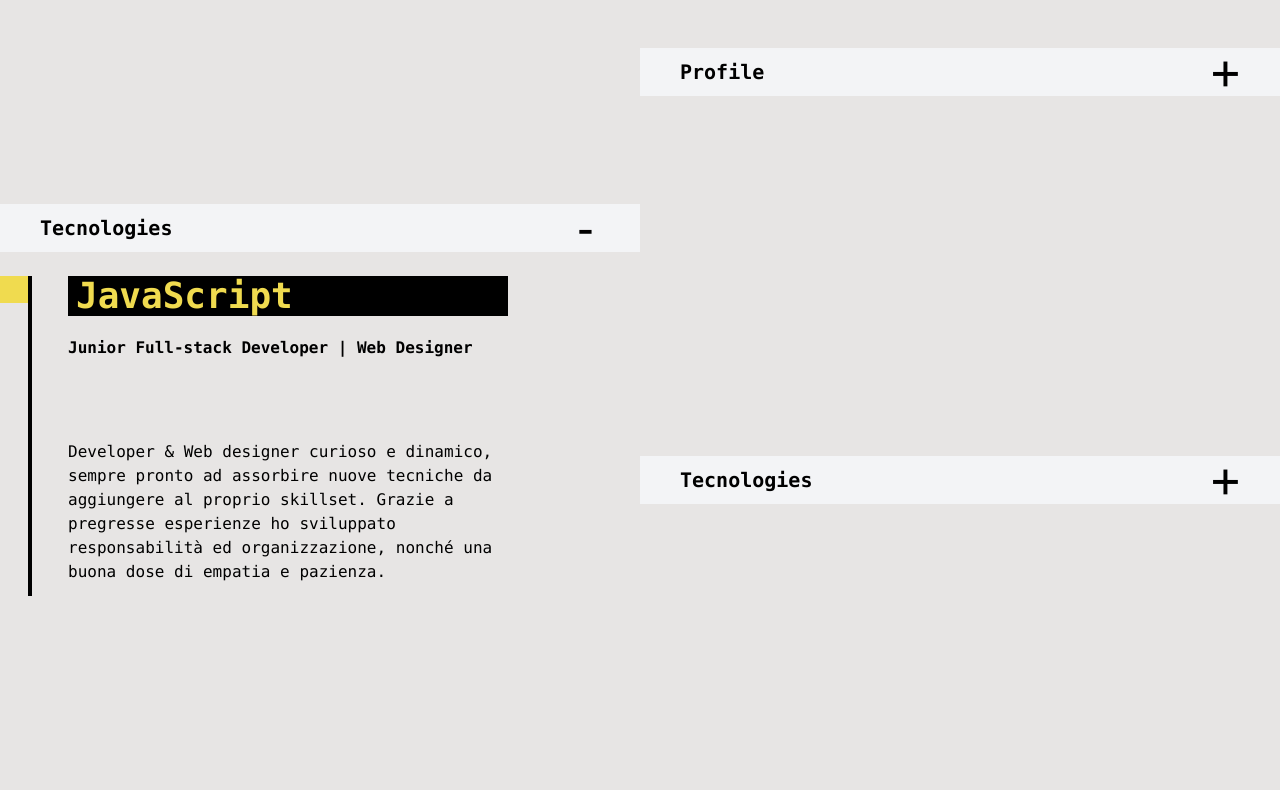
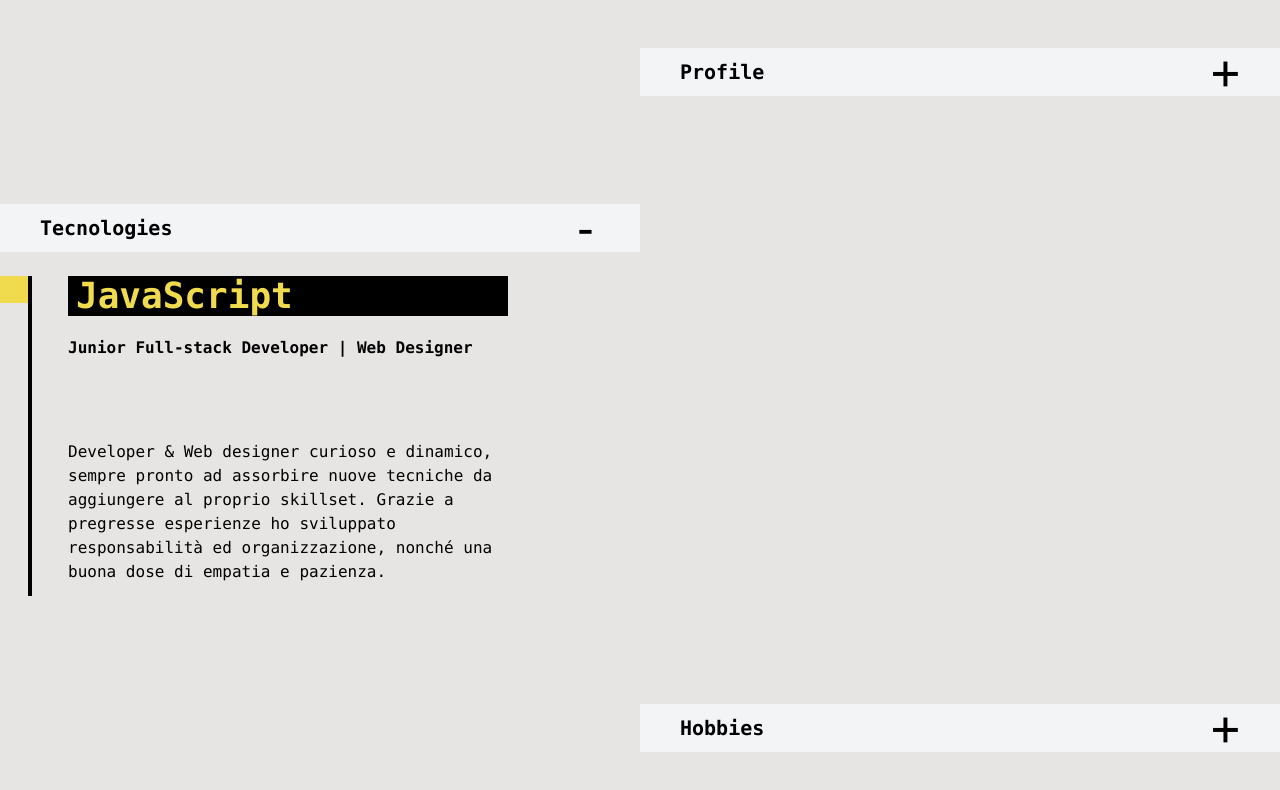
Before and after one commit to francesco-cadderi/my-portfolio, a React (Vite) app: page / in a window 1280 px wide. Shown: the top 790 px of the page. Built offline with nearby package versions, Linux system fonts and the light colour scheme.

Commit message:
added-data-passage

```diff
--- a/src/components/Accordion.jsx
+++ b/src/components/Accordion.jsx
@@ -1,13 +1,33 @@
-import React, { useState } from "react";
+import React from "react";
 import ScrollableBlock from "./ScrollableBlock";
 
-const Accordion = ({ id, title, isOpen, onToggle }) => {
+const Accordion = ({
+  id,
+  title,
+  isOpen,
+  onToggle,
+  tecnologies,
+  profile,
+  hobbies,
+}) => {
+  // Determina i dati da passare in base all'ID dell'accordion
+  let dataToPass = [];
+  if (isOpen) {
+    if (id === 1) {
+      dataToPass = tecnologies;
+    } else if (id === 2) {
+      dataToPass = profile;
+    } else if (id === 3) {
+      dataToPass = hobbies;
+    }
+  }
+
   return (
     <div className="w-full max-w-3xl mx-auto">
       <div className="overflow-hidden">
         <div
           className="cursor-pointer px-10 bg-gray-100 hover:bg-gray-100 transition-colors flex justify-between items-center"
-          onClick={() => onToggle(id)}
+          onClick={() => onToggle(id)} // Gestisce il toggle dell'accordion
         >
           <h2 className="text-xl font-semibold">{title}</h2>
           <span className="text-5xl">{isOpen ? "-" : "+"}</span>
@@ -19,7 +39,7 @@ const Accordion = ({ id, title, isOpen, onToggle }) => {
             isOpen ? "opacity-100 max-h-[400]" : "opacity-0 max-h-[400]"
           }`}
         >
-          <ScrollableBlock />
+          {isOpen && <ScrollableBlock data={dataToPass} />}
         </div>
       </div>
     </div>
--- a/src/components/Pagination.jsx
+++ b/src/components/Pagination.jsx
@@ -1,5 +1,6 @@
 import React, { useState } from "react";
 import Accordion from "./Accordion";
+import { tecnologies, profile, hobbies } from "../data_obj";
 
 const Pagination = () => {
   const [openAccordion, setOpenAccordion] = useState(1);
@@ -19,6 +20,7 @@ const Pagination = () => {
             title="Tecnologies"
             isOpen={openAccordion === 1}
             onToggle={toggleAccordion}
+            tecnologies={tecnologies}
           />
         </div>
 
@@ -30,14 +32,16 @@ const Pagination = () => {
               title="Profile"
               isOpen={openAccordion === 2}
               onToggle={toggleAccordion}
+              profile={profile}
             />
           </div>
           <div>
             <Accordion
               id={3}
-              title="Tecnologies"
+              title="Hobbies"
               isOpen={openAccordion === 3}
               onToggle={toggleAccordion}
+              hobbies={hobbies}
             />
           </div>
         </div>
@@ -51,18 +55,21 @@ const Pagination = () => {
             title="Tecnologies"
             isOpen={openAccordion === 1}
             onToggle={toggleAccordion}
+            tecnologies={tecnologies}
           />
           <Accordion
             id={2}
-            title="Tecnologies"
+            title="Profile"
             isOpen={openAccordion === 2}
             onToggle={toggleAccordion}
+            profile={profile}
           />
           <Accordion
             id={3}
-            title="Tecnologies"
+            title="Hobbies"
             isOpen={openAccordion === 3}
             onToggle={toggleAccordion}
+            hobbies={hobbies}
           />
         </div>
       </div>
--- a/src/components/ScrollableBlock.jsx
+++ b/src/components/ScrollableBlock.jsx
@@ -3,9 +3,7 @@ import { motion, AnimatePresence } from "framer-motion";
 import "../index.css";
 import TypewriterText from "./TypewriterText";
 import HighlightedTitle from "./HighlightedTitle";
-import { sections } from "../data_obj";
 
-// Funzione di debouncing
 const debounce = (func, wait) => {
   let timeout;
   return function (...args) {
@@ -18,17 +16,15 @@ const debounce = (func, wait) => {
   };
 };
 
-function ScrollableBlock() {
+function ScrollableBlock({ data }) {
   const [currentSection, setCurrentSection] = useState(0);
   const [direction, setDirection] = useState(1);
 
-  // Ottimizzare lo scroll con debounce per evitare troppi aggiornamenti
   const handleScroll = useCallback(
     debounce((event) => {
       const delta = event.deltaY;
 
-      // Verifica la direzione dello scroll e limita i cambiamenti
-      if (delta > 0 && currentSection < sections.length - 1) {
+      if (delta > 0 && currentSection < data.length - 1) {
         setDirection(1);
         setCurrentSection((prev) => prev + 1);
       } else if (delta < 0 && currentSection > 0) {
@@ -36,7 +32,7 @@ function ScrollableBlock() {
         setCurrentSection((prev) => prev - 1);
       }
     }, 150),
-    [currentSection]
+    [currentSection, data.length]
   );
 
   useEffect(() => {
@@ -46,7 +42,6 @@ function ScrollableBlock() {
     };
   }, [handleScroll]);
 
-  // Varianti per le animazioni di ingresso/uscita
   const variants = {
     enter: (direction) => ({
       y: direction > 0 ? 100 : -100,
@@ -68,16 +63,15 @@ function ScrollableBlock() {
 
   return (
     <div className="flex md:w-4/5 md:mt-6 h-[40rem] py-4 md:py-0 md:h-80">
-      {/* Colonna dei Breadcrumbs */}
       <div className="w-7 flex flex-col justify-start items-center h-full">
-        {sections.map((section, index) => (
+        {data.map((data, index) => (
           <motion.div
-            key={section.id}
+            key={data.id}
             initial={{ opacity: 0, backgroundColor: "#ffffff" }}
             animate={{
               opacity: currentSection === index ? 1 : 0,
               backgroundColor:
-                currentSection === index ? section.color : "#ffffff",
+                currentSection === index ? data.color : "#ffffff",
             }}
             transition={{
               opacity: { duration: 0.5 },
@@ -88,14 +82,13 @@ function ScrollableBlock() {
         ))}
       </div>
 
-      {/* Blocco di contenuto */}
       <div className="flex-1 flex justify-start items-center relative overflow-hidden">
         <AnimatePresence custom={direction}>
-          {sections.map(
-            (section, index) =>
+          {data.map(
+            (data, index) =>
               index === currentSection && (
                 <motion.div
-                  key={section.id}
+                  key={data.id}
                   custom={direction}
                   initial="enter"
                   animate="center"
@@ -104,23 +97,18 @@ function ScrollableBlock() {
                   transition={{ duration: 0.5 }}
                   className="w-[30rem] h-full md:h-80 flex flex-col pl-10"
                 >
-                  {/* Animazione del bordo */}
                   <motion.div
                     className="absolute top-0 left-0 w-1 border-l-4 border-black"
                     initial={{ height: 0 }}
                     animate={{ height: "100%" }}
                     transition={{ duration: 0.6, ease: "easeOut" }}
                   />
-                  <HighlightedTitle
-                    title={section.title}
-                    color={section.color}
-                  />
+                  <HighlightedTitle title={data.title} color={data.color} />
                   <p className="self-start mt-5 mb-20 font-semibold">
-                    {section.subtitle}
+                    {data.subtitle}
                   </p>
-
                   <div className="self-start">
-                    <TypewriterText text={section.content} />
+                    <TypewriterText text={data.content} />
                   </div>
                 </motion.div>
               )
--- a/src/data_obj.js
+++ b/src/data_obj.js
@@ -1,4 +1,4 @@
-export const sections = [
+export const tecnologies = [
   {
     id: 1,
     title: "JavaScript",
@@ -150,3 +150,30 @@ export const experiences = [
     color: "#FFFFFF",
   },
 ];
+
+export const hobbies = [
+  {
+    id: 1,
+    title: "awdawdawd",
+    subtitle: "Junior Full-stack Developer | Web Designer",
+    content:
+      "gsegseggggggs     segsgviluppato responsabilità ed organizzazione, nonché una buona dose di empatia e pazienza.",
+    color: "#FFFFFF",
+  },
+  {
+    id: 2,
+    title: "rtjsrjz",
+    subtitle: "Junior Full-stack Developer | Web Designer",
+    content:
+      "gsegseggggggs     segsgviluppato responsabilità ed organizzazione, nonché una buona dose di empatia e pazienza.",
+    color: "#FFFFFF",
+  },
+  {
+    id: 3,
+    title: "awfege",
+    subtitle: "awdawdagre",
+    content:
+      "gsegseggggggs     segsgviluppato responsabilità ed organizzazione, nonché una buona dose di empatia e pazienza.",
+    color: "#FFFFFF",
+  },
+];
```
